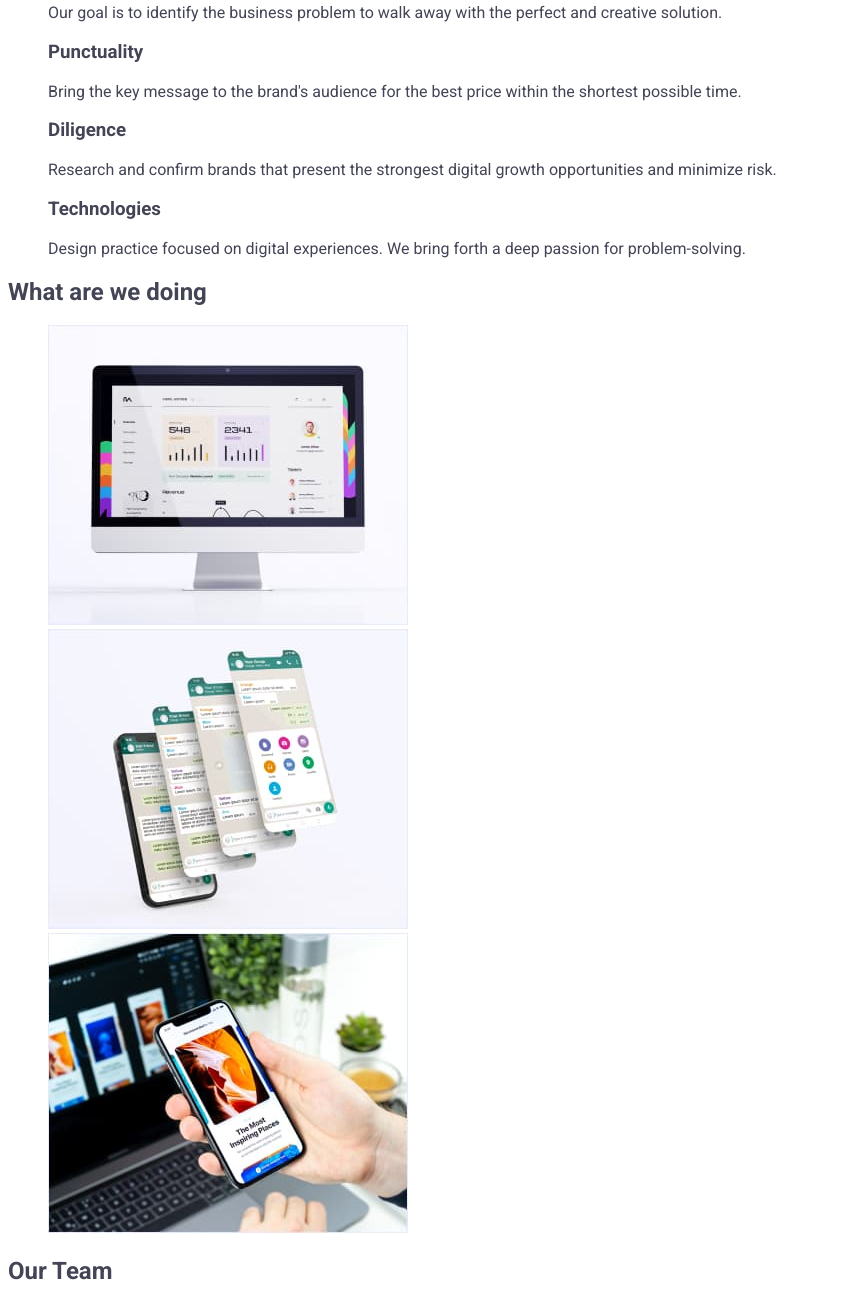
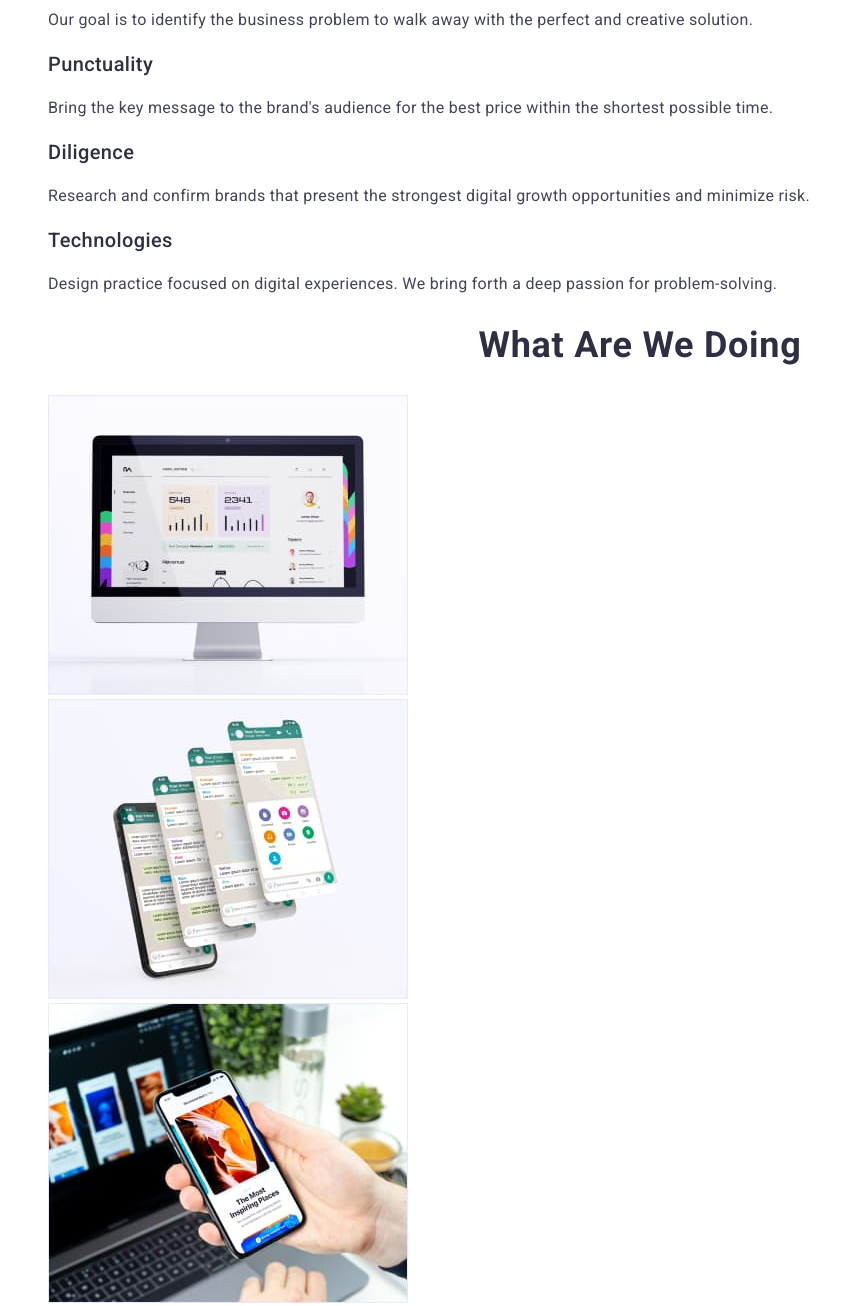
Before and after one commit to Zirandra/goit-markup-hw-02, a plain HTML site: page index.html in a window 1280 px wide. Shown: the part 437-1743 px from the top of the page, without its empty margins (0-859 px from the left). Drawn offline with Linux system fonts and the light colour scheme.

Commit message:
Update styles.css
css2

```diff
--- a/css/styles.css
+++ b/css/styles.css
@@ -94,7 +94,7 @@ background-color: var(--white-header-teamcard-background);
         color: var(--white-header-teamcard-background);
 }
 .hero-button {
-    font-family: 'Roboto';
+    font-family: 'Roboto', sans-serif;
         font-style: normal;
         font-weight: 500;
         font-size: 16px;
@@ -102,7 +102,7 @@ background-color: var(--white-header-teamcard-background);
         align-items: center;
         letter-spacing: 0.04em;
         color: var(--white-header-teamcard-background);
-        background-color: var(--CTAs-hover-focus);
+        background-color: var(--links-iris-color);
         cursor: pointer;
 
 }
@@ -113,25 +113,59 @@ background-color: var(--white-header-teamcard-background);
 .goals-list {}
 .goals-item {
 }
-.goals-title {}
-.goals-text {}
-
+.goals-title {
+    font-weight: 500;
+        font-size: 20px;
+        line-height: 1.2;
+        letter-spacing: 0.02em;
+        color: var(--shadows-navy-blue);
+}
+.goals-text {
+    font-weight: 400;
+        font-size: 16px;
+        line-height: 1.5;
+        letter-spacing: 0.02em;
+        color: var(--slate-bodytext-color);
+}
 .about {}
-.about-title {}
+.about-title {
+    font-weight: 700;
+        font-size: 36px;
+        line-height: 1.1;
+        text-align: center;
+        letter-spacing: 0.02em;
+        text-transform: capitalize;
+        color: var(--hero-image-background);
+}
 .about-list {}
 .about-item {}
-.team {}
-.team-title{}
+.team {
+    background-color: var(--cloud-light-mode-backgrounds);
+}
+.team-title{
+    font-weight: 700;
+        font-size: 36px;
+        line-height: 1.1px;
+        text-align: center;
+        letter-spacing: 0.02em;
+        text-transform: capitalize;
+        color: var(--shadows-navy-blue);
+}
 .team-list {}
 .team-item {}
-.team-name{}
-.team-job{}
-
-
-
-
-
-
+.team-name{
+    font-weight: 500;
+        font-size: 20px;
+        line-height: 1.2;
+        letter-spacing: 0.02em;
+        color: var(--shadows-navy-blue);
+}
+.team-job{
+    font-size: 16px;
+        line-height: 1.5;
+        letter-spacing: 0.02em;
+        color: var(--slate-bodytext-color);
+}
 
 
 .portfolio {}
```
